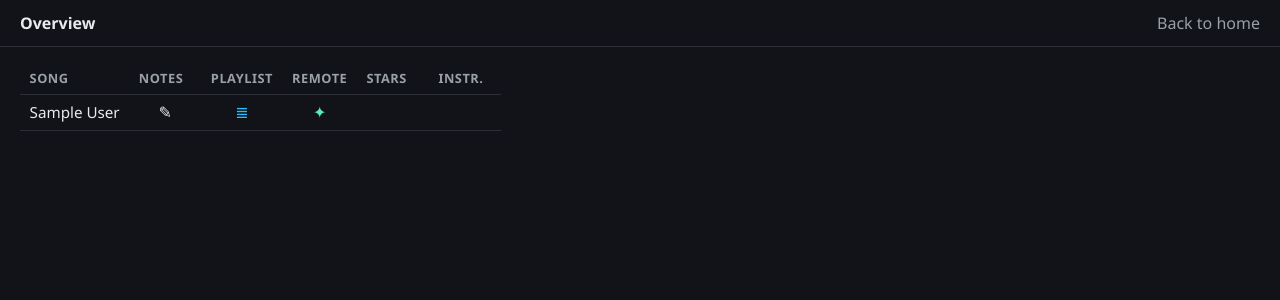
After one commit to mikkohei13/dekho, a Flask app: page /overview in a window 1280 px wide. The commit adds this page. Shown: the top 300 px of the page. Run offline with Flask 3, Linux system fonts and the light colour scheme; data comes from the database, SQL or seed files in the repository; tables that the repository leaves empty hold one stand-in row (values such as "Sample post").

Commit message:
Add song listing page

```diff
--- a/dekho/app.py
+++ b/dekho/app.py
@@ -1,10 +1,10 @@
 """HTTP routes and request/response contracts for Dekho.
 
 Inputs:
-- Flask requests under `/`, `/scan`, and `/api/*`.
+- Flask requests under `/`, `/overview`, `/scan`, and `/api/*`.
 
 Outputs:
-- Rendered templates for index/scan and JSON payloads for API routes.
+- Rendered templates for index/overview/scan and JSON payloads for API routes.
 
 Side effects:
 - Initializes DB schema on startup.
@@ -152,6 +152,63 @@ def create_app() -> Flask:
             label_catalog=label_catalog,
         )
 
+    @app.get("/overview")
+    def overview() -> str:
+        music_root = Path("./music").resolve()
+        rows: list[dict[str, object]] = []
+
+        for row in get_all_tracks_file_data():
+            track_id = str(row["track_id"]) if row["track_id"] else ""
+            filepath = str(row["filepath"]) if row["filepath"] else ""
+            title_new = str(row["title_new"]) if row["title_new"] else ""
+            notes = str(row["notes"]) if row["notes"] else ""
+            tags = str(row["tags"]) if row["tags"] else ""
+            label_keys = row["label_keys"] if isinstance(row.get("label_keys"), list) else []
+            if not track_id or not filepath:
+                continue
+
+            path_in_db = Path(filepath)
+            if path_in_db.is_absolute():
+                continue
+            resolved_path = (music_root / path_in_db).resolve()
+            try:
+                resolved_path.relative_to(music_root)
+            except ValueError:
+                continue
+
+            label_key_set = {str(key) for key in label_keys if key}
+            like_class = ""
+            like_stars = 0
+            if "like.like3" in label_key_set:
+                like_class = "like"
+                like_stars = 3
+            elif "like.like2" in label_key_set:
+                like_class = "like"
+                like_stars = 2
+            elif "like.like1" in label_key_set:
+                like_class = "like"
+                like_stars = 1
+            elif "like.like0" in label_key_set:
+                like_class = "like0"
+                like_stars = 1
+            elif "like.not_like" in label_key_set:
+                like_class = "not-like"
+                like_stars = 1
+
+            rows.append(
+                {
+                    "display_title": title_new or "Unknown",
+                    "has_notes": bool(notes.strip()),
+                    "on_playlist": any(key.startswith("playlist.") for key in label_key_set),
+                    "has_remote": bool(tags.strip()),
+                    "like_class": like_class,
+                    "like_stars": like_stars,
+                    "instrumental": "type.instrumental" in label_key_set,
+                }
+            )
+
+        return render_template("overview.html", tracks=rows)
+
     @app.get("/scan")
     def scan() -> str:
         scan_result = run_scan(Path("./music"))
--- a/dekho/labels.py
+++ b/dekho/labels.py
@@ -5,7 +5,7 @@ LABEL_CATALOG: tuple[dict[str, str | tuple[dict[str, str], ...]], ...] = (
         "category": "playlist",
         "display_name": "playlist",
         "labels": (
-            {"key": "playlist.story", "label": "story"},
+            {"key": "playlist.story", "label": "soft p/r"},
             {"key": "playlist.mythical", "label": "mythical"},
             {"key": "playlist.doggerland", "label": "doggerland"},
             {"key": "playlist.shadowrun", "label": "shadowrun"},
--- /dev/null
+++ b/dekho/static/styles/overview.css
@@ -0,0 +1,103 @@
+:root {
+  --bg: #111318;
+  --text: #e8eaed;
+  --muted: #9aa0a6;
+  --border: #2a2f38;
+  --row-hover: #1a1e26;
+  --not-like: #e74c3c;
+  --like0: #4a9eff;
+  --like: #ffd900;
+  --playlist: #28beff;
+  --remote: #5becb8;
+}
+
+* {
+  box-sizing: border-box;
+}
+
+body {
+  margin: 0;
+  font-family: "Segoe UI", sans-serif;
+  background: var(--bg);
+  color: var(--text);
+}
+
+nav {
+  display: flex;
+  justify-content: space-between;
+  align-items: center;
+  padding: 0.75rem 1.25rem;
+  border-bottom: 1px solid var(--border);
+}
+
+nav a {
+  color: var(--muted);
+  text-decoration: none;
+}
+
+nav a:hover {
+  color: var(--text);
+}
+
+main {
+  padding: 1rem 1.25rem 2rem;
+}
+
+table {
+  width: max-content;
+  border-collapse: collapse;
+  font-size: 0.95rem;
+}
+
+th,
+td {
+  padding: 0.4rem 0.6rem;
+  border-bottom: 1px solid var(--border);
+  text-align: left;
+  white-space: nowrap;
+}
+
+th {
+  color: var(--muted);
+  font-weight: 600;
+  font-size: 0.8rem;
+  text-transform: uppercase;
+  letter-spacing: 0.04em;
+}
+
+tbody tr:hover {
+  background: var(--row-hover);
+}
+
+.col-name {
+  max-width: 20em;
+  white-space: normal;
+  overflow-wrap: anywhere;
+}
+
+.col-icon {
+  text-align: center;
+  width: 4.5rem;
+  font-size: 1rem;
+}
+
+.playlist {
+  color: var(--playlist);
+}
+
+.remote {
+  color: var(--remote);
+}
+
+.stars.not-like {
+  color: var(--not-like);
+}
+
+.stars.like0 {
+  color: var(--like0);
+}
+
+.stars.like {
+  color: var(--like);
+  letter-spacing: 0.08em;
+}
--- a/dekho/templates/index.html
+++ b/dekho/templates/index.html
@@ -10,6 +10,7 @@
 <body>
   <nav id="top-nav">
     <div class="brand"><img src="{{ url_for('static', filename='favicon.ico') }}" alt="Dekho" class="brand-icon"><strong>Dekho</strong></div>
+    <a class="scan-link" href="/overview">Overview</a>
     <a class="scan-link" href="/scan">Scan music folder</a>
   </nav>
 
--- /dev/null
+++ b/dekho/templates/overview.html
@@ -0,0 +1,49 @@
+<!doctype html>
+<html lang="en">
+<head>
+  <meta charset="utf-8">
+  <meta name="viewport" content="width=device-width, initial-scale=1">
+  <title>Dekho - Overview</title>
+  <link rel="icon" href="{{ url_for('static', filename='favicon.ico') }}" sizes="any">
+  <link rel="stylesheet" href="{{ url_for('static', filename='styles/overview.css') }}">
+</head>
+<body>
+  <nav>
+    <strong>Overview</strong>
+    <a href="/">Back to home</a>
+  </nav>
+
+  <main>
+    <table>
+      <thead>
+        <tr>
+          <th class="col-name">Song</th>
+          <th title="Has notes">Notes</th>
+          <th title="On a playlist">Playlist</th>
+          <th title="Has remote data">Remote</th>
+          <th title="Like rating">Stars</th>
+          <th title="Instrumental">Instr.</th>
+        </tr>
+      </thead>
+      <tbody>
+        {% for track in tracks %}
+          <tr>
+            <td class="col-name">{{ track.display_title }}</td>
+            <td class="col-icon">{% if track.has_notes %}✎{% endif %}</td>
+            <td class="col-icon playlist">{% if track.on_playlist %}≣{% endif %}</td>
+            <td class="col-icon remote">{% if track.has_remote %}✦{% endif %}</td>
+            <td class="col-icon stars {{ track.like_class }}">
+              {% if track.like_stars %}{{ "★" * track.like_stars }}{% endif %}
+            </td>
+            <td class="col-icon">{% if track.instrumental %}♪{% endif %}</td>
+          </tr>
+        {% else %}
+          <tr>
+            <td colspan="6">No tracks found.</td>
+          </tr>
+        {% endfor %}
+      </tbody>
+    </table>
+  </main>
+</body>
+</html>
```
Also changed, not shown: tests/test_app_routes.py (+29 -0 lines), README.md.
